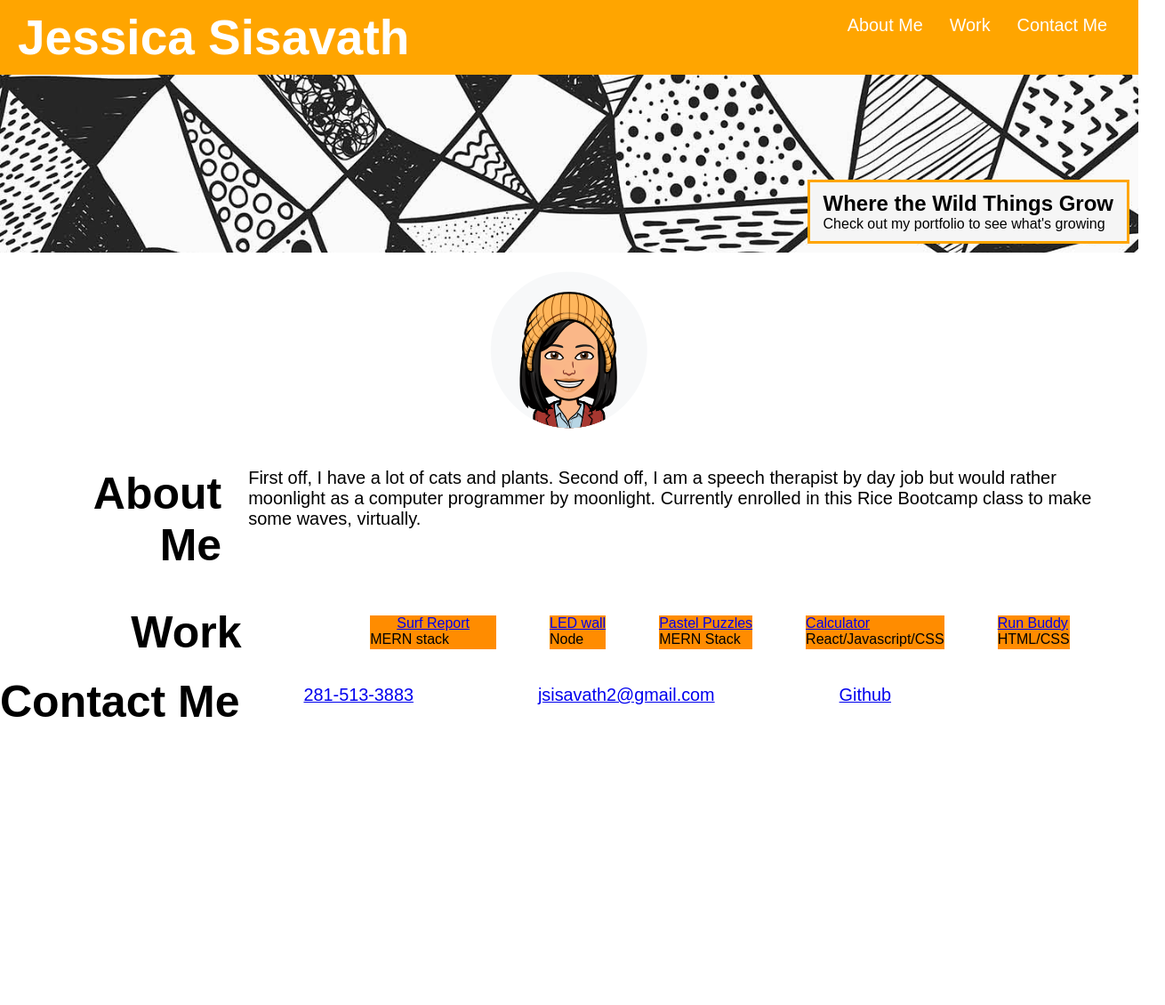
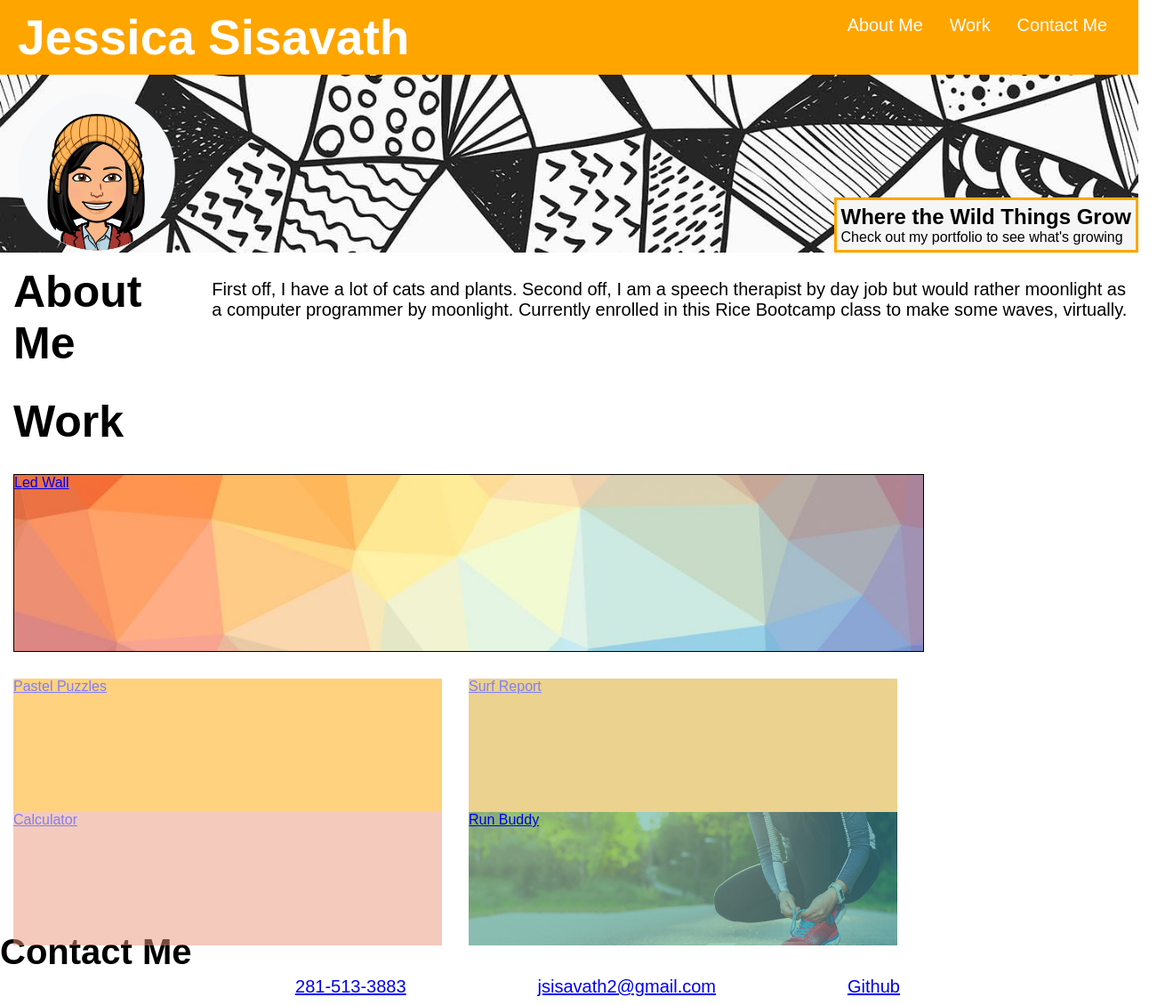
Before and after one commit to Jessiferizzo/Professional-Portfolio, a plain HTML site: page index.html in a window 1280 px wide. Shown: the whole page at 89% size, 1310 px wide, since content can reach past the window. Before the commit the page ends 818 px from the top, so only its background shows below. Drawn offline with Linux system fonts and the light colour scheme.

Commit message:
added background images to boxes

```diff
--- a/assets/css/style.css
+++ b/assets/css/style.css
@@ -33,7 +33,6 @@ header nav ul {
     display: flex;
     flex-wrap: wrap;
     justify-content: space-between;
-    align-items: center;
     list-style: none;
   }
 
@@ -55,112 +54,146 @@ header nav ul li a {
 
 /*HERO BANNER STARTS*/
 .hero-image {
+  display:flex;
+  flex-wrap:wrap;
   background-image: url(../images/zentangles.jpeg);
   height: 25%;
-  background-position: center;
+  width:100%;
   background-repeat: no-repeat;
   background-size: cover;
-  position: relative;
+  position:relative;
 }
 
 .hero-text{
-padding: 10px 15px;
+padding: 5px;
 background-color:whitesmoke;
-position: absolute;
-bottom: 10px;
-right: 10px;
 border: 3px solid orange;
+position:absolute;
+bottom:0px;
+right:0px;
 }
 
 /*HERO BANNER ENDS*/
 .picture {
+  display: inline-flex;
+  flex-wrap:wrap;
   margin:20px;
   text-align:center;
+  width:25%;
 }
 .about-me-part{
-  display:inline-flex;
-  flex-direction: row;
-  align-items: stretch;
+  display: inline-flex;
+  width:100%;
+  margin:15px 15px;
 }
-.about h2 {
-  margin: 20px 20px 20px 100px;
+.about-me-part h2 {
   font-size:50px;
-  text-align: right;
+  text-align: left;
+  width:20%;
   }
 
 .story {
-  margin:20px 10px;
+  margin:15px 15px;
   width:100%;
   font-size:20px;
-  justify-content: center;
+  justify-content:left;
   }
+
 /*ADDING WORK SECTION*/
-.work-section {
-  display: inline-flex;
+.projects{
+  display:flex;
+  flex-wrap:wrap;
   flex-direction: row;
-  flex-wrap: wrap;
-  justify-content: space-around;
-  width:100%
 }
-.projects{
-  display: inline-flex;
-  flex-direction: row;
-  flex-wrap: wrap;
+.work-section{
+  width:80%;
+  height:auto;
 }
-.work-title h2{
-  margin: 20px 20px 20px 100px;
+.projects h2{
   font-size:50px;
-  text-align:right;
-}
-.surf-report {
-  margin:30px;
-  background-color: darkorange;
-}
-a.surf-report{
-  font-size:medium;
-  text-align: center;
+  width:20%;
+  margin:15px;
 }
 .led-wall{
-  margin:30px;
-  background-color: darkorange;
+  border: 1px solid black;
+  width: 100%;
+  height: 200px;
+  background-image: url(../images/RainbowGeo.jpg);
+  background-position:center;
+  background-repeat: no-repeat; /* Do not repeat the image */
+  background-size: cover; /* Resize the background image to cover the entire container */
+  margin:15px;
+}
+
+.small-work-section{
+  display:flex;
+  width:100%;
+}
+.small-work-section a{
+  width:50%;
+  height:150px;
+}
+.another-small-work{
+  display:flex;
+  width:100%;
+  justify-content: space-around;
+}
+.another-small-work a{
+  width:50%;
+  height:150px;
+}
+.surf-report{
+  background-color:goldenrod;
+  height:150px;
+  opacity:.5;
+  margin:15px 15px;
 }
 .pastel-puzzles{
-  margin:30px;
-  background-color: darkorange;
+  background-color:orange;
+  height:150px;
+  opacity:.5;
+  margin:15px 15px;
 }
-.calculator {
-  margin:30px;
-  background-color: darkorange;
+.calculator{
+  background-color:darksalmon;
+  height:150px;
+  opacity:.5;
+  margin:15px 15px;
 }
 .run-buddy{
-  margin:30px;
-  background-color: darkorange;
+  height:150px;
+  background-image: url(../images/hero-bg.jpeg);
+  background-position:center;
+  background-repeat: no-repeat;
+  background-size: cover;
+  margin:15px 15px;
 }
-
   /*FOOTER STARTS*/
 
-  .footers {
-    display:inline-flex;
+.footer{
+    display:flex;
     flex-wrap: wrap;
-    flex-direction: row;
   }
 
-  .footer h2 {
-    font-size:50px;
-    text-align: right;
+.footer h2 {
+    font-size:40px;
+    text-align: left;
+    width:20%;
   }
-  footer nav ul li a {
-    display: inline-flex;
-    justify-content: space-between;
-    padding: 10px 70px;
-    font-weight: lighter;
-    font-size: 1.55vw;
-  }
-
-  footer nav ul{
+.links {
+  width:65%;
+  padding-top:50px;
+}
+footer nav ul{
     list-style: none;
     margin: 0 2px;
     padding: 0;
-    display: inline-flex;
-    justify-content: space-between;
+    display: flex;
+    justify-content: space-around;
   }
+
+ footer nav ul li a {
+    padding: 10px;
+    font-weight: lighter;
+    font-size: 20px;
+  }
--- a/index.html
+++ b/index.html
@@ -1,11 +1,13 @@
 <!DOCTYPE html>
 <html lang="en">
+
 <head>
   <meta charset="UTF-8" />
   <meta name="viewport" content="width=device-width, initial-scale=1.0" />
   <link rel="stylesheet" href="./assets/css/style.css">
   <title>Jessica Sisavath Portfolio</title>
 </head>
+
 <body>
   <header>
     <h1>
@@ -25,71 +27,60 @@
         </li>
       </ul>
     </nav>
+
   </header>
   <!-- end navigation -->
 
   <!-- Hero Jumbotron Starts-->
   <div class="hero-image">
+    <div class="picture">
+      <img src="assets/images/face.png" alt="" />
+    </div>
     <div class="hero-text">
       <h2>Where the Wild Things Grow</h2>
       <p>Check out my portfolio to see what's growing</p>
     </div>
   </div>
 
-    <div class="picture">
-        <img src="assets/images/face.png" alt="" />
-    </div>
-
-    <section id="about-me">
-    <div class="about-me-part">
-        <div class="about">
+  <section id="about-me" class="about-me-part">
     <h2>About Me</h2>
-        </div>
     <div class="story">
       <p> First off, I have a lot of cats and plants. Second off, I am a speech therapist by day job
-                but would rather moonlight as a computer programmer by moonlight. Currently enrolled in this Rice Bootcamp class to make some waves, virtually.
+        but would rather moonlight as a computer programmer by moonlight. Currently enrolled in this Rice Bootcamp
+        class to make some waves, virtually.
       </p>
-        </div>
     </div>
   </section>
 
-    <section id="work">
+  <section id="work" class="projects">
+    <h2>Work</h2>
     <div class="work-section">
-          <div class="work-title">
-              <h2>Work</h2>
+      <a href="/">
+        <div class="led-wall">Led Wall</div>
+      </a>
+      <div class="small-work-section">
+        <a href="/">
+          <div class="pastel-puzzles">Pastel Puzzles</div>
+        </a>
+        <a href="/">
+          <div class="surf-report">Surf Report</div>
+        </a>
       </div>
-      <div class="projects">
-          <div class="surf-report">
-            <a class="surf-report" href="/">Surf Report</a>
-            <p>MERN stack</p>
-          </div>
-        <div class="led-wall">
-         <a href="/">LED wall</a>
-            <p>Node</p>
-        </div>
-        <div class="pastel-puzzles">
-          <a href="/">Pastel Puzzles</a>
-             <p>MERN Stack</p>
-         </div>
-         <div class="calculator">
-          <a href="/">Calculator</a>
-             <p>React/Javascript/CSS</p>
-         </div>
-         <div class="run-buddy">
-          <a href="https://jessiferizzo.github.io/run-buddy/">Run Buddy</a>
-             <p>HTML/CSS</p>
+      <div class="another-small-work">
+        <a href="/">
+          <div class="calculator">Calculator</div>
+        </a>
+        <a href="https://jessiferizzo.github.io/run-buddy/">
+          <div class="run-buddy">Run Buddy</div>
+        </a>
       </div>
     </div>
     </div>
   </section>
 
   <!-- Footer -->
- <footer id="contact-me">
-   <div class="footers">
-    <div class="footer">
+  <footer id="contact-me" class="footer">
     <h2>Contact Me</h2>
-    </div>
-
     <div class="links">
       <nav>
         <ul>
@@ -109,4 +100,5 @@
   </footer>
 
 </body>
+
 </html>
```
Also changed, not shown: assets/images/hero-bg.jpeg (added), 3 other files. Lines whose indentation alone changed are shown as unchanged.
